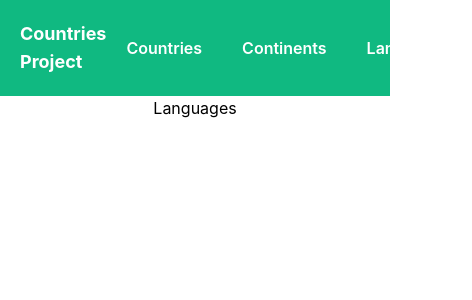
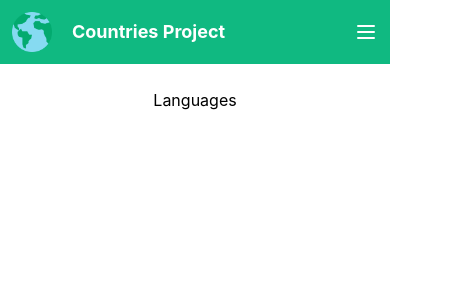
Before and after one commit to abrar-farhad-nirjhar/countries-tailwind-project, a React (Create React App) app: page /languages in a window 390 px wide. Shown: the top 300 px of the page, 472 px wide, since content can reach past the window. Built offline with nearby package versions, Linux system fonts and the light colour scheme.

Commit message:
responsive navbar

```diff
--- /dev/null
+++ b/src/pages/components/_icons/icon-close/index.tsx
@@ -0,0 +1,21 @@
+import React from 'react';
+
+export function IconClose() {
+  return (
+    <svg
+      className='h-6 w-6'
+      xmlns='http://www.w3.org/2000/svg'
+      fill='none'
+      viewBox='0 0 24 24'
+      stroke='currentColor'
+      aria-hidden='true'
+    >
+      <path
+        stroke-linecap='round'
+        stroke-linejoin='round'
+        stroke-width='2'
+        d='M6 18L18 6M6 6l12 12'
+      />
+    </svg>
+  );
+}
--- /dev/null
+++ b/src/pages/components/_icons/icon-menu/index.tsx
@@ -0,0 +1,21 @@
+import React from 'react';
+
+export function IconMenu() {
+  return (
+    <svg
+      className='block h-6 w-6'
+      xmlns='http://www.w3.org/2000/svg'
+      fill='none'
+      viewBox='0 0 24 24'
+      stroke='currentColor'
+      aria-hidden='true'
+    >
+      <path
+        stroke-linecap='round'
+        stroke-linejoin='round'
+        stroke-width='2'
+        d='M4 6h16M4 12h16M4 18h16'
+      />
+    </svg>
+  );
+}
--- /dev/null
+++ b/src/pages/components/_icons/index.ts
@@ -0,0 +1,2 @@
+export { IconMenu } from './icon-menu';
+export { IconClose } from './icon-close';
--- a/src/pages/components/container/index.tsx
+++ b/src/pages/components/container/index.tsx
@@ -9,6 +9,7 @@ export default function Container({ children }: Props) {
   return (
     <div className='flex flex-col items-center'>
       <NavBar />
+      <br />
       {children}
     </div>
   );
--- a/src/pages/components/nav-bar/index.tsx
+++ b/src/pages/components/nav-bar/index.tsx
@@ -1,23 +1,32 @@
-import React from 'react';
+import React, { useState } from 'react';
 import { Link } from 'react-router-dom';
-
+import WorldWide from '../../../assets/worldwide.png';
+import { IconClose, IconMenu } from '../_icons';
+import NavElements from './nav-elements';
 export default function NavBar() {
+  const [menuCollapsed, setMenuCollapsed] = useState<Boolean>(false);
   return (
-    <nav className='w-full flex justify-between items-center p-5 bg-green-500 text-white'>
-      <div className='text-lg font-bold'>
-        <Link to='/'>Countries Project</Link>
+    <div className='w-full bg-green-500 text-white'>
+      <nav className='w-full flex justify-between items-center p-3 '>
+        <div className='text-lg font-bold flex items-center gap-5'>
+          <img src={WorldWide} alt='globe-logo' className='w-10' />
+          <Link to='/'>Countries Project</Link>
+        </div>
+        <div className='hidden sm:block'>
+          <NavElements />
+        </div>
+        <div
+          className='sm:hidden flex flex-col'
+          onClick={() => setMenuCollapsed(!menuCollapsed)}
+        >
+          {menuCollapsed ? <IconClose /> : <IconMenu />}
+        </div>
+      </nav>
+      <div className='sm:hidden'>
+        {menuCollapsed && (
+          <NavElements styles={'flex flex-col items-center pt-5 pb-5'} />
+        )}
       </div>
-      <div>
-        <Link className='mx-5 font-semibold' to='/'>
-          Countries
-        </Link>
-        <Link className='mx-5 font-semibold' to='/continents'>
-          Continents
-        </Link>
-        <Link className='mx-5 font-semibold' to='/languages'>
-          Languages
-        </Link>
-      </div>
-    </nav>
+    </div>
   );
 }
--- /dev/null
+++ b/src/pages/components/nav-bar/nav-elements/index.tsx
@@ -0,0 +1,28 @@
+import React from 'react';
+import { Link } from 'react-router-dom';
+
+interface Props {
+  styles?: string;
+}
+
+export default function NavElements({ styles }: Props) {
+  return (
+    <div className={styles || ''}>
+      <Link className='mx-5 font-bold hover:bg-green-700 p-2 rounded-md' to='/'>
+        Countries
+      </Link>
+      <Link
+        className='mx-5 font-bold hover:bg-green-700 p-2 rounded-md'
+        to='/continents'
+      >
+        Continents
+      </Link>
+      <Link
+        className='mx-5 font-bold hover:bg-green-700 p-2 rounded-md'
+        to='/languages'
+      >
+        Languages
+      </Link>
+    </div>
+  );
+}
```
Also changed, not shown: src/assets/worldwide.png (added).
